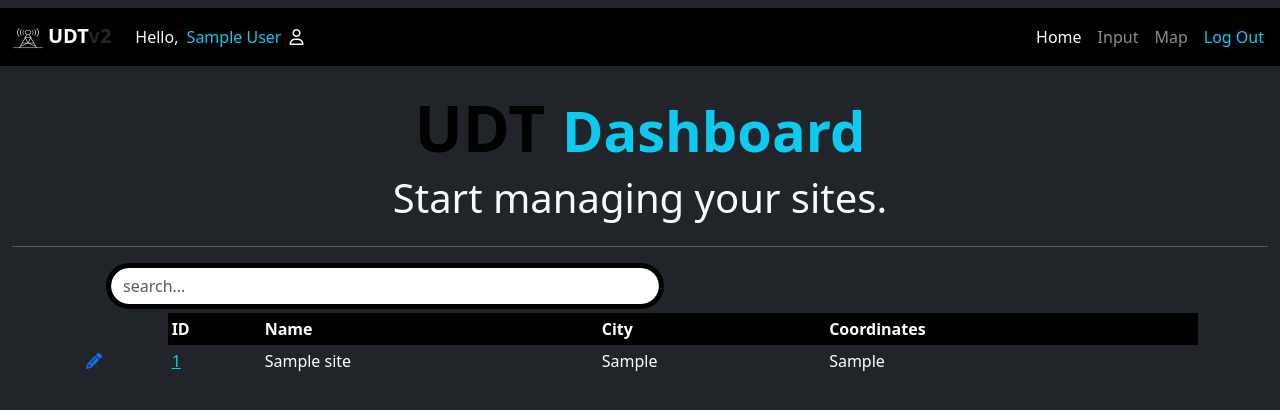
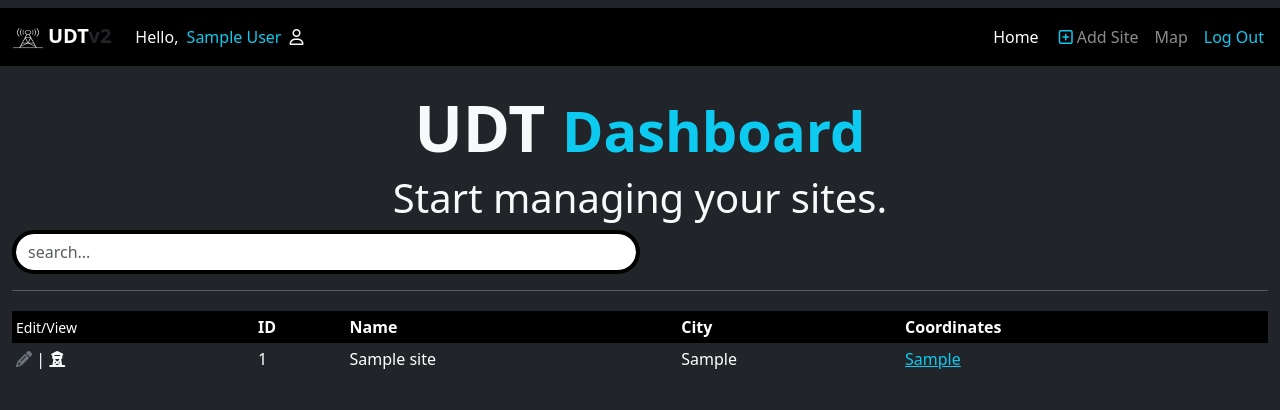
Before and after one commit to lob0scuro/UDTv2, a Flask app: page / in a window 1280 px wide. Shown: the top 410 px of the page. Run offline with Flask 3, Linux system fonts and the light colour scheme; the visitor is signed in with stand-in values (Sample User, id 1); tables that the repository leaves empty hold one stand-in row (values such as "Sample post"); parts of the project's set-up code (start-up, migrations or seed data) failed here and were passed over; some libraries are stand-ins or nearby versions.

Commit message:
front-end changes. integrated google maps into coordinate links. links now open up google maps with direction from current location

```diff
--- a/UDTv2/templates/base.html
+++ b/UDTv2/templates/base.html
@@ -26,7 +26,7 @@
                         <a class="nav-link {% if request.path == '/' %}active{% endif %}" href="{{ url_for('main.index') }}">Home</a>
                     </li>
                     <li class="nav-item">
-                        <a class="nav-link {% if request.path == '/create' %}active{% endif %}" href="{{ url_for('main.create') }}">Input</a>
+                        <a class="nav-link {% if request.path == '/create' %}active{% endif %}" href="{{ url_for('main.create') }}"><i class="fa-regular fa-square-plus text-info p-1"></i>Add Site</a>
                     </li>
                     <li class="nav-item">
                         <a class="nav-link {% if request.path == '/map' %}active{% endif %}" href="{{ url_for('main.map') }}">Map</a>
--- a/UDTv2/templates/main/editor.html
+++ b/UDTv2/templates/main/editor.html
@@ -2,7 +2,7 @@
 {% block title %}Editor{% endblock %}
 {% block content %}
     <div class="row">
-        <h3 class="display-4 text-center mt-3">VZW <span class="text-info">{{ data.siteName }}</span></h3>
+        <h3 class="display-4 text-black text-center fs-3 mt-3">VZW <span class="text-info fs-1">{{ data.siteName }}</span></h3>
         <p class="text-center text-info bg-black mx-auto w-75">change values & submit, to edit site info.</p>
     </div>
     <div class="row">
--- a/UDTv2/templates/main/index.html
+++ b/UDTv2/templates/main/index.html
@@ -1,32 +1,23 @@
 {% extends 'base.html' %}
 {% block title %}Home{% endblock %}
 {% block content %}
-<div class="container-fluid">
-    <div class="row">
+<div class="row mb-3">
     <div class="col-12">
-            <h3 class="display-3 pt-3 text-center text-black bg-dark fw-bold">UDT <small class="text-info">Dashboard</small></h3>
+        <h3 class="display-3 pt-3 text-center text-light bg-dark fw-bold">UDT <small class="text-info">Dashboard</small></h3>
+        <h5 class="display-6 text-center text-light">Start managing your sites.</h5>
+    </div>
+    <div class="col-12">
+        <input class="form-control w-50 border-black border-4 rounded-pill" placeholder="search... " type="text" name="q" hx-get="{{url_for('main.home_results')}}" hx-trigger="load, keyup changed delay:400ms" hx-target="#results-home">
     </div>
 </div>
+<hr>
 <div class="row">
-        <div class="col-12">
-            <h3 class="display-6 text-center text-light">Start managing your sites.</h3>
-        </div>
-    </div>
-</div>
-
-<hr>
-
-
-<div class="container">
-    <div class="row">
-        <div class="col-12 mx-auto">
-            <input class="form-control ms-4 w-50 me-auto border-black border-5 rounded-pill" placeholder="search... " type="text" name="q" hx-get="{{url_for('main.home_results')}}" hx-trigger="load, keyup changed delay:400ms" hx-target="#results-home">
-
+    <div class="col-12 ms-auto">
         <div class="table-responsive-lg mt-1">
             <table class="table table-borderless table-sm table-dark table-stripe mx-auto">
                 <thead class="text-start">
                     <tr>
-                            <th></th>
+                        <th class="text-white bg-black fs-6 fw-lighter"><small>Edit/View</small></th>
                         <th class="text-white bg-black" scope="col">ID</th>
                         <th class="text-white bg-black" scope="col">Name</th>
                         <th class="text-white bg-black" scope="col">City</th>
@@ -39,5 +30,5 @@
         </div>
     </div>
 </div>
-</div>
+
 {% endblock %}
--- a/UDTv2/templates/main/search-results-home.html
+++ b/UDTv2/templates/main/search-results-home.html
@@ -1,9 +1,9 @@
 {% for result in results %}
 <tr class="text-start text-wrap w-50" scope="row">
-    <td><a class="text-decoration-none" href="{{ url_for('main.editor', id=result.siteID) }}"><i class="fa-solid fa-pencil"></i></td>
-    <td><a class="link-info" href="{{ url_for('main.view', id=(result.siteID)) }}">{{ result.siteID }}</a></td>
+    <td><a class="link-secondary" href="{{ url_for('main.editor', id=result.siteID) }}"><i class="fa-solid fa-pencil"></i></a> | <a class="link-light" href="{{ url_for('main.view', id=result.siteID) }}"><i class="fa-solid fa-tower-observation"></a></i></td>
+    <td>{{ result.siteID }}</td>
     <td>{{ result.siteName }}</td>
     <td>{{ result.city }}</td>
-    <td class="d-none d-sm-block">{{ result.coordinates }}</td>
+    <td class="d-none d-sm-block"><a href="http://google.com/maps/dir/?api=1&basemap=satellite&destination={{ result.coordinates }}" class="text-info">{{ result.coordinates }}</a></td>
 </tr>
 {% endfor %}
```
Also changed, not shown: UDTv2/templates/main/view.html (+2 -93 lines). Lines whose indentation alone changed are shown as unchanged.
